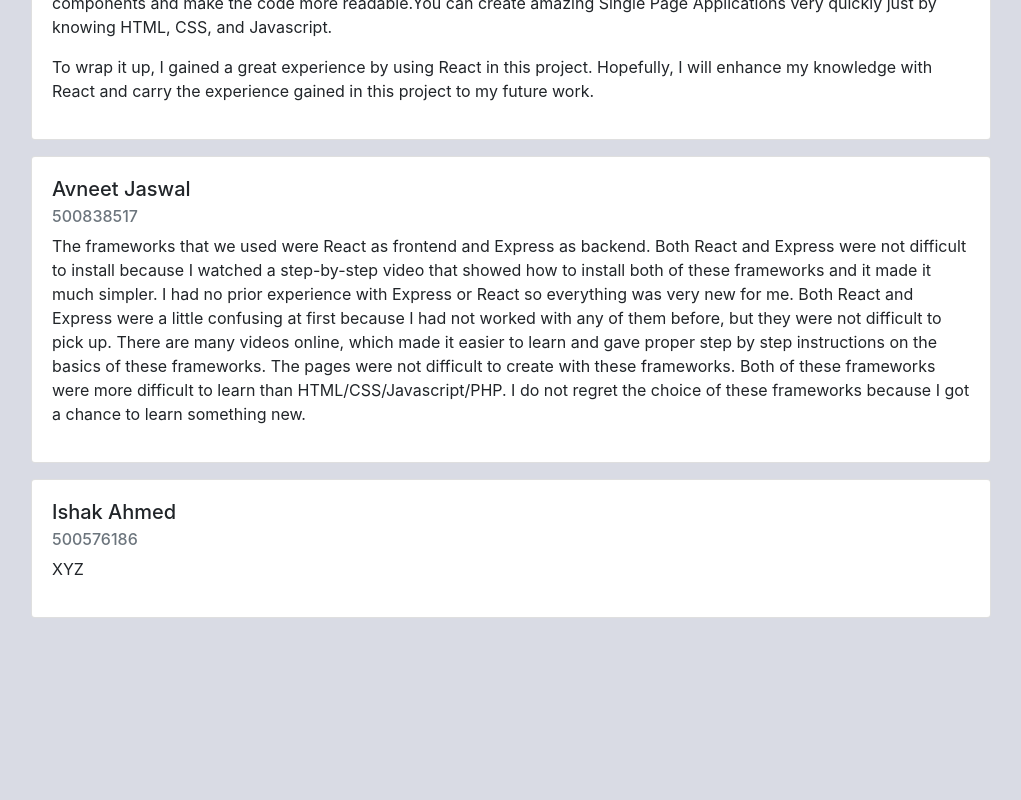
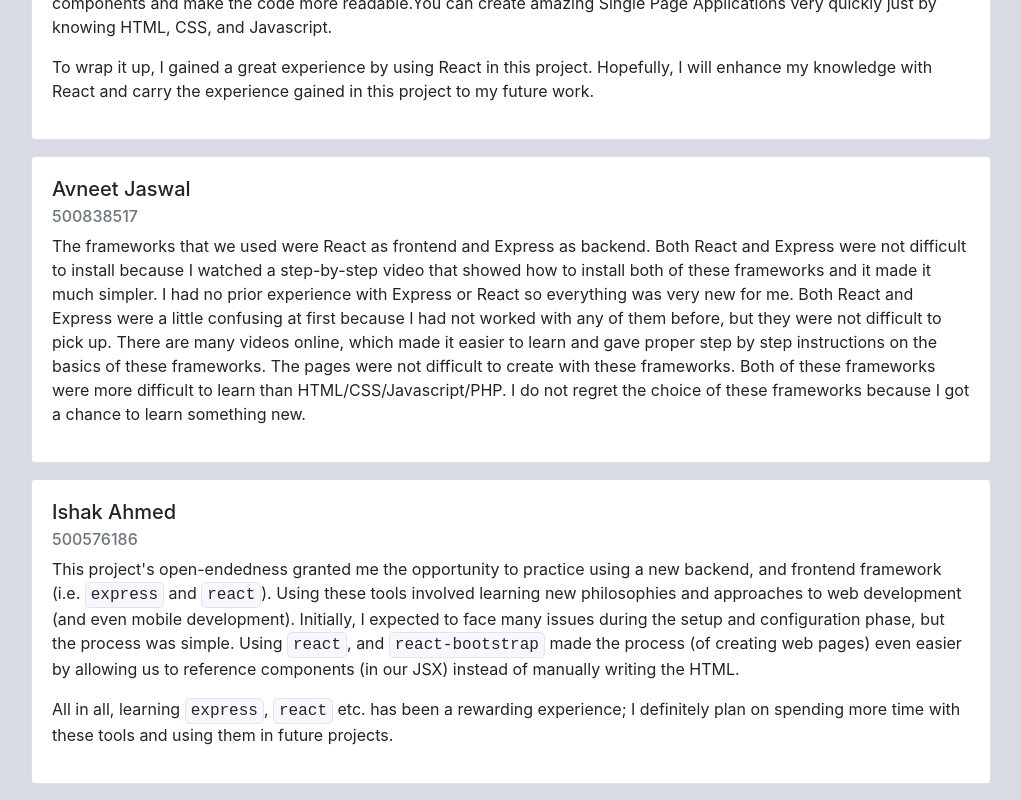
Before and after one commit to kkanishkan/CPS5weather30, a React (Create React App) app in the folder client/: page /conclusion in a window 1280 px wide. Shown: the part 1080-1880 px from the top of the page, without its empty margins (129-1150 px from the left). Before the commit the page ends 1714 px from the top, so only its background shows below. Built offline with nearby package versions, Linux system fonts and the light colour scheme.

Commit message:
Added my conclusion

```diff
--- a/client/src/Conclusion.css
+++ b/client/src/Conclusion.css
@@ -8,3 +8,11 @@
     text-align: left;
     margin: auto;
 }
+
+.code {
+    font-family: monospace;
+    background-color: #f7f8ff;
+    padding: 3px 5px;
+    border: 1px solid #e3e4f1;
+    border-radius: 5px;
+}
--- a/client/src/Conclusion.js
+++ b/client/src/Conclusion.js
@@ -141,13 +141,33 @@
                         <Card.Subtitle className="mb-2 text-muted">500576186</Card.Subtitle>
                         <Card.Text>
                             <p>
-                                XYZ
+                                {/* TODO - Rate your experience with the frameworks that you chose. */}
+                                <p>
+                                    This project's open-endedness granted me the opportunity to practice using a new
+                                    backend, and frontend framework (i.e. <span
+                                    className={'code'}>express</span> and <span className={'code'}>react</span>). Using
+                                    these tools involved learning new philosophies and approaches to web development
+                                    (and even mobile development). Initially, I expected to face many issues during the
+                                    setup and configuration phase, but the process was simple. Using <span
+                                    className={'code'}>react</span>, and <span className={'code'}>react-bootstrap</span> made
+                                    the process (of creating web pages) even easier by allowing us to reference
+                                    components (in our JSX) instead of manually writing the HTML.
+                                </p>
+                                <p>
+                                    All in all, learning <span className={'code'}>express</span>, <span
+                                    className={'code'}>react</span> etc. has been a rewarding experience; I definitely
+                                    plan on spending more time with these tools and using them in future projects.
+                                </p>
+                                {/* TODO - Did they perform to your expectations?*/}
+                                {/* TODO - Was it easy to create the page(s) with it?*/}
+                                {/* TODO - Would you have done things differently in retrospect?*/}
+
                             </p>
                         </Card.Text>
                     </Card.Body>
                 </Card>
             </div>
-        )
+        );
     }
 
 }
```
